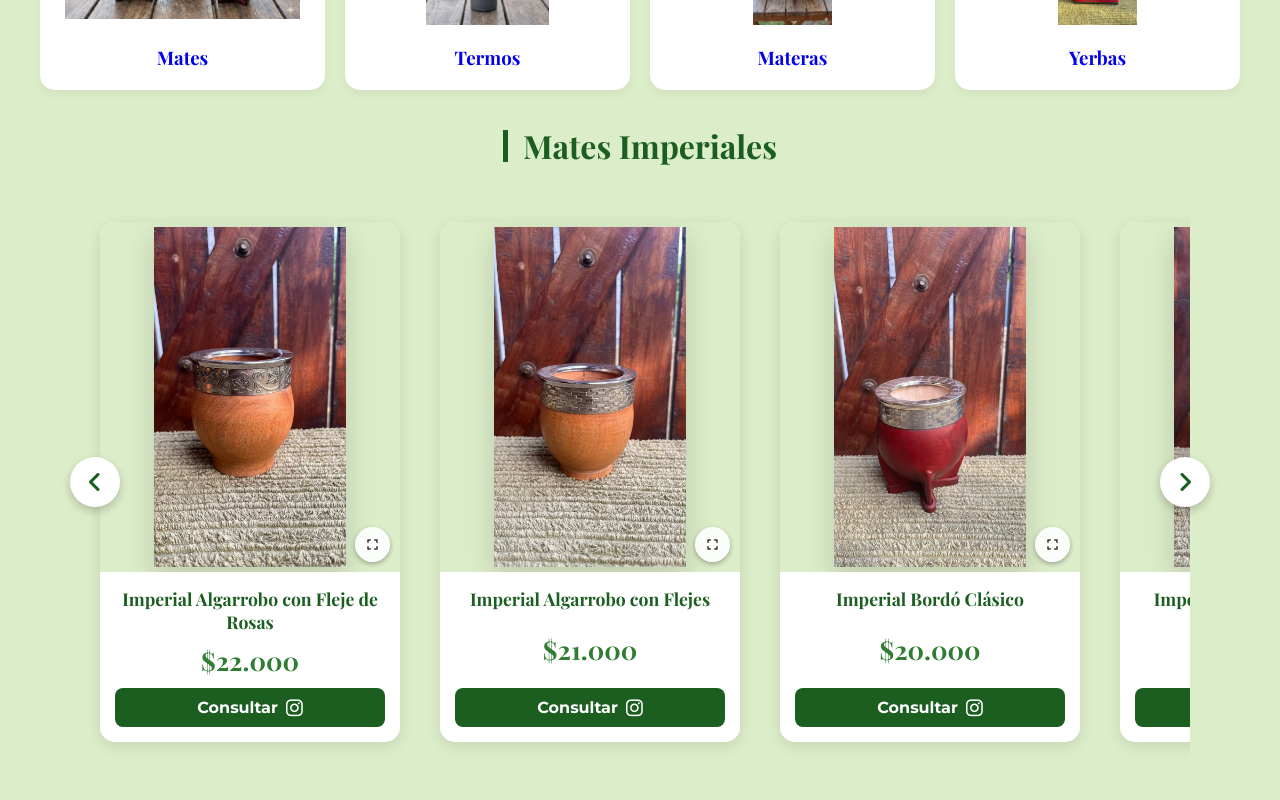
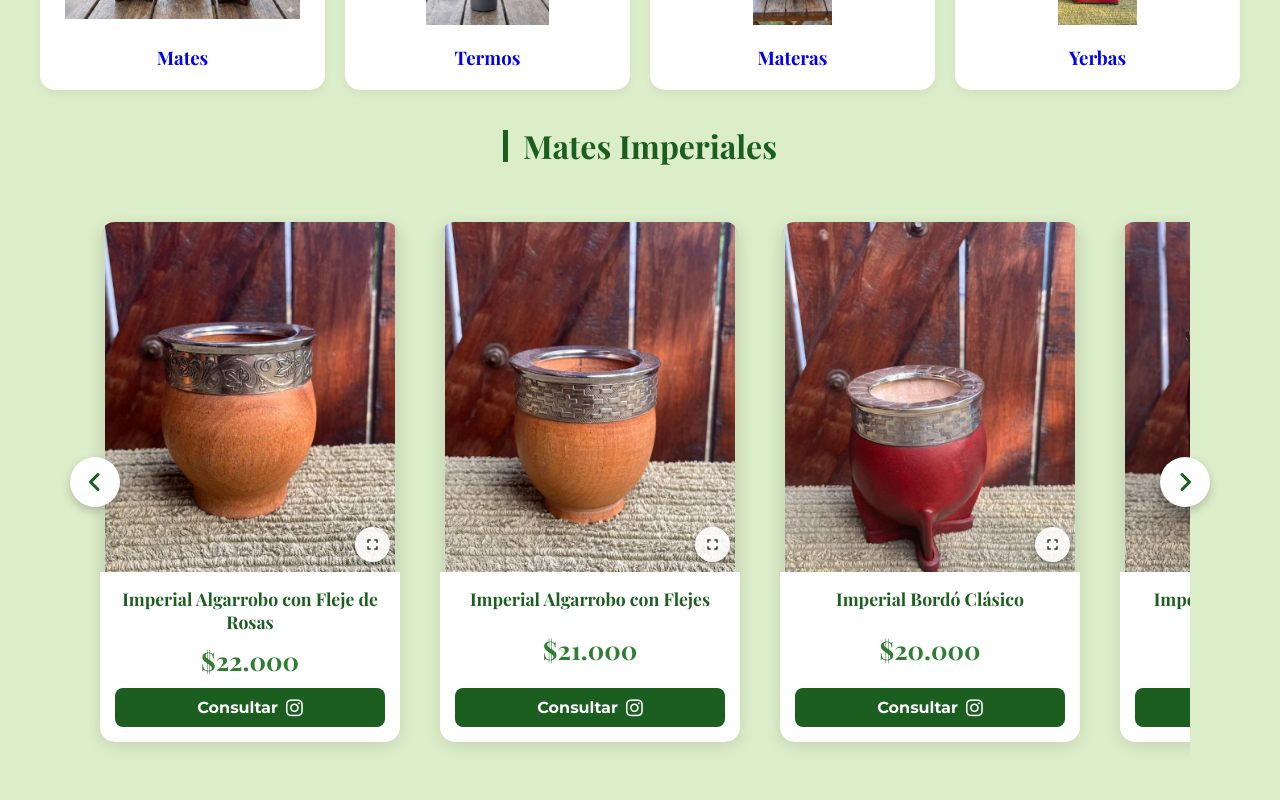
Before and after one commit to Garone45/Catalogo-web-MatesPirru, a React (Vite) app: page / in a window 1280 px wide. Shown: the part 1120-1920 px from the top of the page. Built offline with nearby package versions, Linux system fonts and the light colour scheme.

Commit message:
Trabajo en lighthouse...

```diff
--- a/index.html
+++ b/index.html
@@ -1,6 +1,7 @@
 <!doctype html>
 <html lang="es">
   <head>
+    <meta name="description" content="Catálogo online de Mates Pirru. Encontrá los mejores mates imperiales, torpedos, termos y accesorios para tu mate.">
     <link rel="stylesheet" href="https://cdnjs.cloudflare.com/ajax/libs/font-awesome/6.4.0/css/all.min.css">
     <link rel="icon" type="image/webp" href="/img/logo-matespirru-blanco.webp" />
     <meta name="viewport" content="width=device-width, initial-scale=1.0" />
--- a/src/components/Carrusel.jsx
+++ b/src/components/Carrusel.jsx
@@ -42,7 +42,7 @@ function Carrusel({ titulo, productos, categoria, alHacerClick }) {
 
         {/* Flecha Izquierda */}
         {mostrarFlechas && (
-            <button onClick={scrollIzquierda} className="btn-flecha izq">
+            <button aria-label="Deslizar a la izquierda" onClick={scrollIzquierda} className="btn-flecha izq">
                 <i className="fa-solid fa-angle-left"></i>
             </button>
         )}
@@ -60,7 +60,7 @@ function Carrusel({ titulo, productos, categoria, alHacerClick }) {
 
         {/* Flecha Derecha */}
         {mostrarFlechas && (
-            <button onClick={scrollDerecha} className="btn-flecha der">
+            <button aria-label="Deslizar a la derecha" onClick={scrollDerecha} className="btn-flecha der">
                 <i className="fa-solid fa-angle-right"></i>
             </button>
         )}
--- a/src/components/TarjetaMate.jsx
+++ b/src/components/TarjetaMate.jsx
@@ -12,7 +12,14 @@ function TarjetaMate({ nombre, precio, imagen, alHacerClick }) {
         onClick={() => alHacerClick(imagen)}
         style={{ position: 'relative', cursor: 'pointer', overflow: 'hidden' }}
       >
-        <img src={imagen} alt={nombre} loading="lazy" style={{ width: '100%', display: 'block' }} />
+        <img
+    src={imagen}
+    alt={nombre}
+    loading="lazy"
+    width="800"
+    height="800"
+    style={{ width: '100%', height: 'auto', display: 'block' }}
+/>
 
         {/* 2. EL ÍCONO DE ZOOM (Lupita flotante) */}
         <div style={{
```
